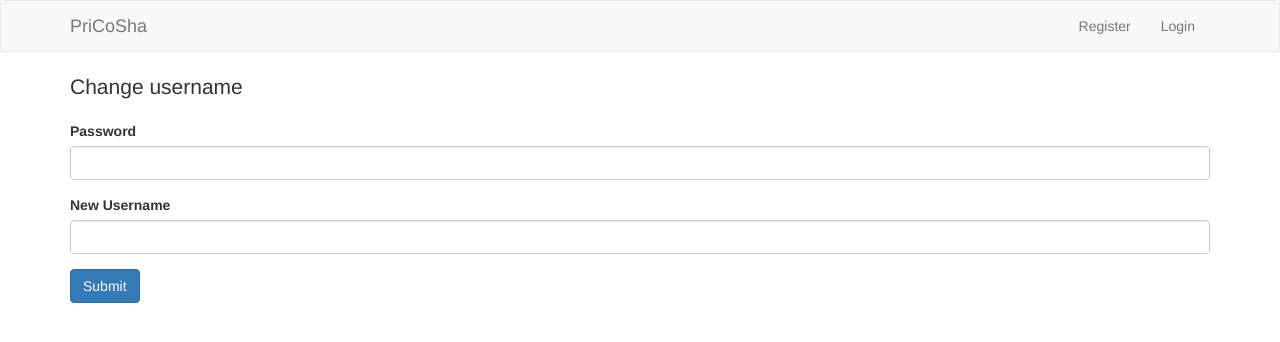
After one commit to hwwc518/PriCoSha, a Flask app: page /changeUsername in a window 1280 px wide. The commit adds this page. Shown: the top 342 px of the page. Run offline with Flask 2, Linux system fonts and the light colour scheme; some libraries are stand-ins or nearby versions.

Commit message:
fixed errors

```diff
--- a/app.py
+++ b/app.py
@@ -19,21 +19,21 @@ app = Flask(__name__)
 #                        cursorclass=pymysql.cursors.DictCursor)
 
 # ashley
+# conn = pymysql.connect(host='localhost',
+#                        user='root',
+#                        password='root',
+#                        port=8889,
+#                        db='Pricosha',
+#                        charset='utf8mb4',
+#                        cursorclass=pymysql.cursors.DictCursor)
+
+# hui
 conn = pymysql.connect(host='localhost',
                        user='root',
-                       password='root',
-                       port=8889,
+                       password='password',
                        db='Pricosha',
                        charset='utf8mb4',
                        cursorclass=pymysql.cursors.DictCursor)
-
-# hui
-#conn = pymysql.connect(host='localhost',
-#                       user='root',
-#                       password='password',
-#                       db='Pricosha',
-#                       charset='utf8mb4',
-#                       cursorclass=pymysql.cursors.DictCursor)
 
 # timeout function
 @app.before_request
@@ -147,26 +147,12 @@ def login():
 
     return render_template('login.html')
 
-# class changeForm(Form):
-#     passwordNew = PasswordField('newPass', [
-#             validators.DataRequired(),
-#             validators.EqualTo('confirmNew', message='Passwords do not match'),
-#             validators.Length(min=5, max=100)
-#         ])
-#     confirmNew = PasswordField('confirmNewPass')
-
 @app.route('/changePassword', methods=['POST','GET'])
 def changePassword():
-    # passChangeForm = changeForm(request.form)
-    # if request.method == 'POST' and passChangeForm.validate():
-        # Get form fields
     if 'logged_in' in session:
         if request.method=='POST':
             # Create cursor
             cur = conn.cursor()
-
-            for key in request.form:
-                print(key)
 
             curPass = request.form["currentPass"]
             password_cand = request.form["newPass"]
@@ -193,16 +179,57 @@ def changePassword():
                 # Close Connection
                 cur.close()
 
+                session.clear();
                 flash("Password changed successfully", "success")
-                return redirect(url_for("dashboard"))
+                return redirect(url_for("login"))
 
             else:
                 error = "Incorrect password"
                 return render_template('changePassword.html', error=error)
 
-    flash("couldn't connect")
     return render_template('changePassword.html')
 
+
+@app.route('/changeUsername', methods=['POST','GET'])
+def changeUsername():
+    if 'logged_in' in session:
+        if request.method=='POST':
+            # Create cursor
+            cur = conn.cursor()
+
+            curPass = request.form["currPass"]
+            username_cand = request.form["newUsername"]
+
+            username = session['username']
+
+            # Get users from database
+            query = cur.execute('SELECT * FROM Person WHERE username = %s',\
+                    [username])
+
+            data = cur.fetchone()
+            password = data['password']
+
+            #Compare passwords
+            if sha256_crypt.verify(curPass, password):
+                # authorized to change pass
+                cur.execute("UPDATE Person SET username=%s WHERE username=%s",\
+                        (username_cand, username))
+
+                # Commit to DB
+                conn.commit()
+
+                # Close Connection
+                cur.close()
+
+                session.clear();
+                flash("Username changed successfully, please login again", "success")
+                return redirect(url_for("login"))
+
+            else:
+                error = "Incorrect password"
+                return render_template('changeUsername.html', error=error)
+
+    return render_template('changeUsername.html')
 
 # Check for if user logged in
 def is_logged_in(f):
@@ -317,23 +344,33 @@ def tag():
         #select content
         cur = conn.cursor()
 
-        #Case 1: if user is self-tagging
-        if taggee == tagger:
-            status = 1
-            print(contentID, tagger, taggee, status)
-            query = cur.execute('INSERT INTO Tag (id, username_tagger, username_taggee, status)\
-            VALUES(%s, %s, %s, %s)' , (contentID, tagger, taggee, status))
+        # check if user is valid
+        # Get users from database
+        query = cur.execute('SELECT * FROM Person WHERE username = %s',\
+                [taggee])
 
-            flash('You have tagged yourself in this content!')
-        #Case 2: is user is tagging someone else
+        if (query > 0):
+            #Case 1: if user is self-tagging
+            if taggee == tagger:
+                status = 1
+                print(contentID, tagger, taggee, status)
+                query = cur.execute('INSERT INTO Tag (id, username_tagger, username_taggee, status)\
+                VALUES(%s, %s, %s, %s)' , (contentID, tagger, taggee, status))
+
+                flash('You have tagged yourself in this content!', 'success')
+            #Case 2: is user is tagging someone else
+            else:
+                status = 0
+                query = cur.execute('INSERT INTO Tag (id, username_tagger, username_taggee, status)\
+                VALUES(%s, %s, %s, %s)',(contentID, tagger, taggee, status))
+                flash('You have tagged ' + taggee + ' in this content!')
+            conn.commit()
+            cur.close()
+            return redirect(url_for('dashboard'))
         else:
-            status = 0
-            query = cur.execute('INSERT INTO Tag (id, username_tagger, username_taggee, status)\
-            VALUES(%s, %s, %s, %s)',(contentID, tagger, taggee, status))
-            flash('You have tagged ' + taggee + ' in this content!')
-        conn.commit()
-        cur.close()
-        return redirect(url_for('dashboard'))
+            flash("User does not exist", "danger")
+            cur.close()
+            return redirect(url_for("dashboard"))
 
     else:
         flash('Timed out, please login again', 'danger')
@@ -359,10 +396,10 @@ def manageTags():
 
     if approvalStatus == "accept":
         cur.execute('UPDATE Tag SET status = 1 WHERE id = %s AND username_taggee = %s AND username_tagger = %s', (id, taggee, tagger))
-        flash('The tag has been approved')
+        flash('The tag has been approved', 'success')
     else:
         cur.execute('DELETE FROM Tag WHERE id = %s AND username_taggee = %s AND username_tagger = %s', (id, taggee, tagger))
-        flash('The tag has been deleted')
+        flash('The tag has been deleted', 'success')
 
     cur.execute('SELECT username_tagger, id FROM Tag WHERE username_taggee = %s AND status = 0', taggee)
     pendingTags = cur.fetchall()
--- /dev/null
+++ b/templates/changeUsername.html
@@ -0,0 +1,19 @@
+{% extends 'home.html' %}
+
+{% block body %}
+<p class="lead">Change username</p>
+
+<form action="/changeUsername" method="POST">
+    <div class="form-group">
+        <label>Password</label>
+        <input type="password" name="currPass" class="form-control">
+
+    </div>
+    <div class="form-group">
+        <label>New Username</label>
+        <input type="text" name="newUsername" class="form-control">
+    </div>
+    <button type="submit" class="btn btn-primary">Submit</button>
+</form>
+
+{% endblock %}
--- a/templates/dashboard.html
+++ b/templates/dashboard.html
@@ -8,9 +8,9 @@
                 <li class="list-inline-item">
                     <a href="/changePassword">Change Password</a>
                 </li>
-                <!-- <li class="list-inline-item"> -->
-                <!--     <a href="/dashboard">Dashboard</a> -->
-                <!-- </li> -->
+                <li class="list-inline-item">
+                    <a href="/changeUsername">Change Username</a>
+                </li>
             </ul>
         </div>
         <input type="text" class = "form-control" name = "content_name" placeholder="post" required/>
```
